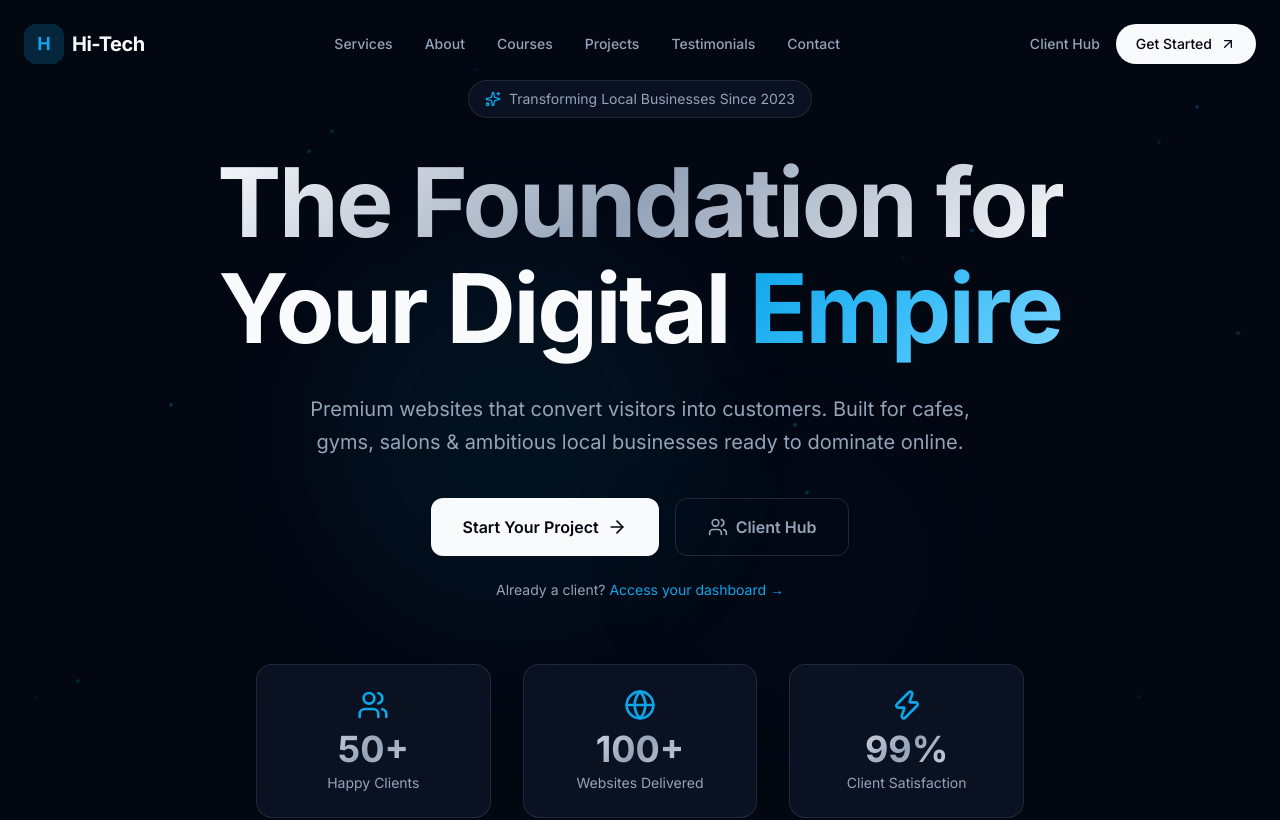
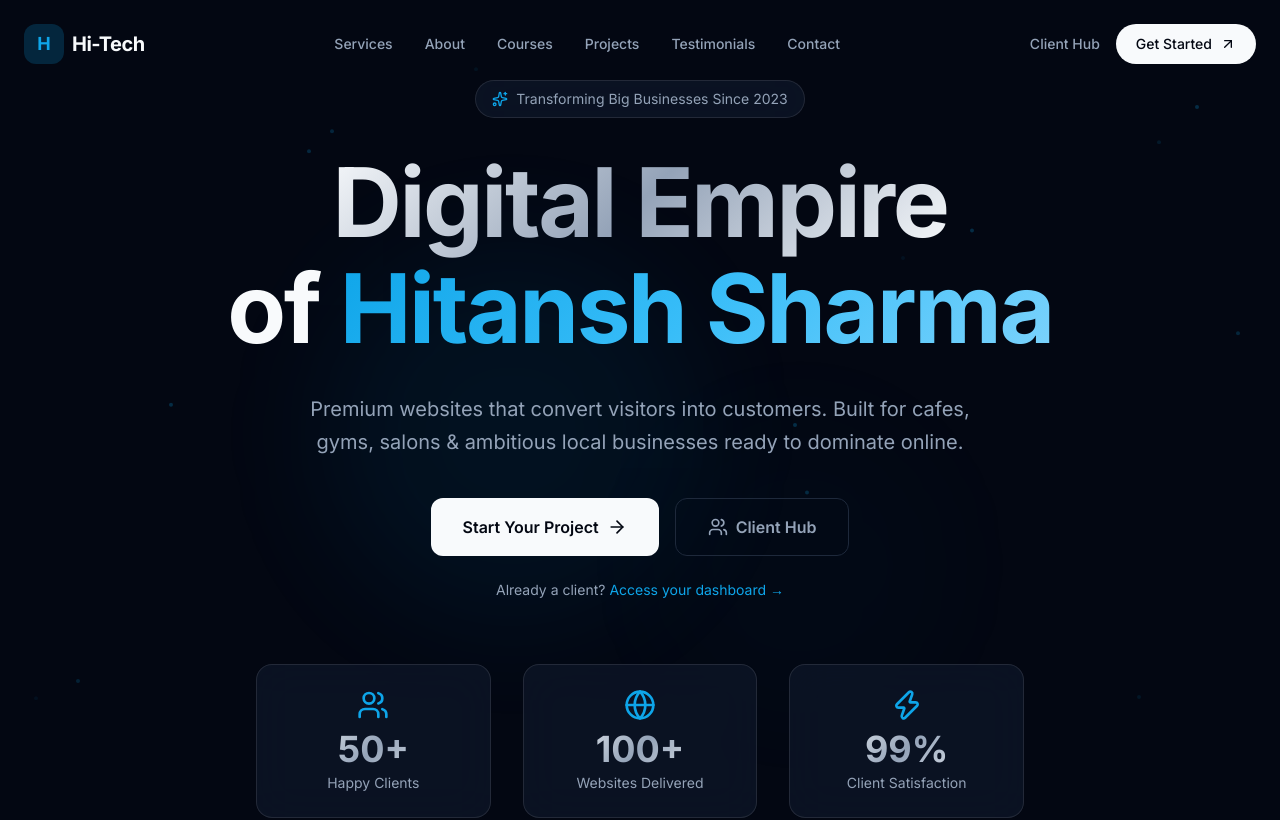
Before and after one commit to hitanshsharma12/hitech2.0, a Next.js app: page / in a window 1280 px wide. Shown: the top 820 px of the page. Built offline with nearby package versions, Linux system fonts and the light colour scheme.

Commit message:
text added

```diff
--- a/app/page.tsx
+++ b/app/page.tsx
@@ -1,6 +1,5 @@
 import Hero from "@/components/sections/Hero";
 import Navbar from "@/components/layout/Navbar";
-
 import About from "@/components/sections/About";
 import Projects from "@/components/sections/Projects";
 import Testimonials from "@/components/sections/Testimonials";
@@ -13,7 +12,6 @@ export default function Home() {
       <Navbar />
       <Hero />
       <Courses/>
-
       <About />
       <Projects />
       <Testimonials />
--- a/components/sections/Hero.tsx
+++ b/components/sections/Hero.tsx
@@ -103,7 +103,7 @@ export default function Hero() {
         >
           <div className="inline-flex items-center gap-2 px-4 py-2 rounded-full glass text-sm text-muted-foreground">
             <Sparkles className="w-4 h-4 text-accent" />
-            <span>Transforming Local Businesses Since 2023</span>
+            <span>Transforming Big Businesses Since 2023</span>
           </div>
         </motion.div>
 
@@ -115,10 +115,10 @@ export default function Hero() {
           className="text-center"
         >
           <h1 className="text-4xl sm:text-5xl md:text-7xl lg:text-8xl font-bold tracking-tight leading-[1.1] text-balance">
-            <span className="gradient-text">The Foundation for</span>
+            <span className="gradient-text">Digital Empire </span>
             <br />
-            <span className="text-foreground">Your Digital</span>{" "}
-            <span className="gradient-text-accent">Empire</span>
+            <span className="text-foreground">of</span>{" "}
+            <span className="gradient-text-accent">Hitansh Sharma</span>
           </h1>
         </motion.div>
 
```
